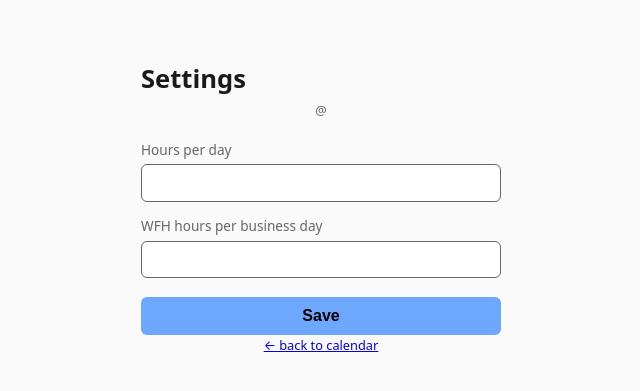
After one commit to DorskFR/praison, a FastAPI app: template praison/templates/settings.html in a window 1280 px wide. The commit adds this page. Shown: the top 391 px of the page, without its empty margins (319-959 px from the left). Run offline with FastAPI, Linux system fonts and the light colour scheme; the template is opened without the code that fills it, so the values that code supplies are empty; some libraries are stand-ins or nearby versions.

Commit message:
Per-user work settings: editable hours/day and WFH/day (PRA-4)
Registration hardcoded 8h/1.5 WFH for everyone with no way to change it. Work
parameters vary per person, and the WFH-per-business-day norm is 1.0 (1.5 is a
special-case override), so:

- New-user registration now defaults to 8h/day and 1.0 WFH/business-day
  (DEFAULT_HOURS_PER_DAY / DEFAULT_WFH_PER_BUSINESS_DAY).
- Add a /settings screen (auth-gated) where a user edits their own hours/day and
  WFH/day, persisted via Store.update_settings (SQLite + Postgres). The month
  projection already reads these from user.*, so it updates immediately.
- ⚙ link added to the month toolbar.

Values are per-user and isolated exactly like the rest of PRA-2. Existing accounts
(incl. the seeded owner at 8h/1.5) are unaffected.

Co-Authored-By: Claude Opus 4.8 (1M context) <noreply@anthropic.com>

```diff
--- a/praison/app.py
+++ b/praison/app.py
@@ -30,6 +30,10 @@ from praison.praise.session import PraiseSession, normalize_url, verify_credenti
 logger = logging.getLogger(__name__)
 
 CACHE_TTL_SECONDS = 600  # auto refresh praise data every 10 minutes
+
+# Defaults for a newly registered user; both are editable per user via /settings.
+DEFAULT_HOURS_PER_DAY = 8
+DEFAULT_WFH_PER_BUSINESS_DAY = 1.0
 
 _TEMPLATES_DIR = Path(__file__).parent / "templates"
 
@@ -204,7 +208,11 @@ def create_app(db: Store | None = None) -> FastAPI:
         user = db.get_user_by_identity(url, email)
         if user is None:
             user = db.create_user(
-                url, email, encrypted, hours_per_day=8, wfh_hours_per_business_day=1.5
+                url,
+                email,
+                encrypted,
+                hours_per_day=DEFAULT_HOURS_PER_DAY,
+                wfh_hours_per_business_day=DEFAULT_WFH_PER_BUSINESS_DAY,
             )
         else:
             db.update_login(user.id, encrypted)
@@ -220,6 +228,34 @@ def create_app(db: Store | None = None) -> FastAPI:
     def logout(request: Request) -> RedirectResponse:
         request.session.clear()
         return RedirectResponse("/login", status_code=303)
+
+    @app.get("/settings", response_class=HTMLResponse)
+    def settings_form(
+        request: Request, user: Annotated[User, Depends(require_user)]
+    ) -> HTMLResponse:
+        return templates.TemplateResponse(
+            request, "settings.html", {"request": request, "user": user}
+        )
+
+    @app.post("/settings", response_class=HTMLResponse)
+    def settings_save(
+        request: Request,
+        user: Annotated[User, Depends(require_user)],
+        hours_per_day: Annotated[str, Form()],
+        wfh_hours_per_business_day: Annotated[str, Form()],
+    ) -> Response:
+        try:
+            hours = int(float(hours_per_day))
+            wfh = float(wfh_hours_per_business_day)
+        except ValueError:
+            return templates.TemplateResponse(
+                request,
+                "settings.html",
+                {"request": request, "user": user, "error": "Please enter valid numbers."},
+                status_code=400,
+            )
+        db.update_settings(user.id, hours, wfh)
+        return RedirectResponse("/", status_code=303)
 
     @app.get("/", response_class=HTMLResponse)
     def index(user: Annotated[User, Depends(require_user)]) -> RedirectResponse:  # noqa: ARG001
--- a/praison/database.py
+++ b/praison/database.py
@@ -73,6 +73,10 @@ class Store(Protocol):
     def get_user_by_id(self, user_id: str) -> User | None: ...
 
     def update_login(self, user_id: str, encrypted_password: str) -> None: ...
+
+    def update_settings(
+        self, user_id: str, hours_per_day: int, wfh_hours_per_business_day: float
+    ) -> None: ...
 
     def claim_legacy_plans(self, user_id: str) -> None: ...
 
@@ -209,6 +213,16 @@ class SqliteStore:
                 "UPDATE users SET encrypted_password = ?, last_login_at = datetime('now') "
                 "WHERE id = ?",
                 (encrypted_password, user_id),
+            )
+            conn.commit()
+
+    def update_settings(
+        self, user_id: str, hours_per_day: int, wfh_hours_per_business_day: float
+    ) -> None:
+        with sqlite3.connect(self.db_path) as conn:
+            conn.execute(
+                "UPDATE users SET hours_per_day = ?, wfh_hours_per_business_day = ? WHERE id = ?",
+                (hours_per_day, wfh_hours_per_business_day, user_id),
             )
             conn.commit()
 
@@ -385,6 +399,17 @@ class PostgresStore:
             )
             conn.commit()
 
+    def update_settings(
+        self, user_id: str, hours_per_day: int, wfh_hours_per_business_day: float
+    ) -> None:
+        with self._connect() as conn, conn.cursor() as cur:
+            cur.execute(
+                "UPDATE users SET hours_per_day = %s, wfh_hours_per_business_day = %s "
+                "WHERE id = %s",
+                (hours_per_day, wfh_hours_per_business_day, user_id),
+            )
+            conn.commit()
+
     def claim_legacy_plans(self, user_id: str) -> None:
         with self._connect() as conn, conn.cursor() as cur:
             cur.execute(
--- a/praison/templates/_content.html
+++ b/praison/templates/_content.html
@@ -6,6 +6,7 @@
     <button class="refresh"
             hx-post="/month/{{ year }}/{{ month }}/refresh"
             hx-target="#content" hx-swap="innerHTML">⟳</button>
+    <a class="settings-link" href="/settings" title="Settings">⚙</a>
     <form method="post" action="/logout" class="logout"><button type="submit" title="Log out">⎋</button></form>
   </nav>
   {% if fetched_at %}<p class="meta">praise data as of {{ fetched_at }}</p>{% endif %}
--- /dev/null
+++ b/praison/templates/settings.html
@@ -0,0 +1,20 @@
+{% extends "base.html" %}
+{% block content %}
+<div class="login">
+  <h1>Settings</h1>
+  <p class="meta">{{ user.praise_email }} @ {{ user.praise_url }}</p>
+  {% if error %}<p class="error">⚠ {{ error }}</p>{% endif %}
+  <form method="post" action="/settings">
+    <label>Hours per day
+      <input type="number" name="hours_per_day" min="1" max="24" step="1"
+             value="{{ user.hours_per_day }}" required>
+    </label>
+    <label>WFH hours per business day
+      <input type="number" name="wfh_hours_per_business_day" min="0" max="24" step="0.5"
+             value="{{ user.wfh_hours_per_business_day }}" required>
+    </label>
+    <button type="submit">Save</button>
+  </form>
+  <p class="meta"><a href="/">← back to calendar</a></p>
+</div>
+{% endblock %}
--- a/praison/templates/static/style.css
+++ b/praison/templates/static/style.css
@@ -97,3 +97,5 @@ tr.plan-form button[type="button"] { background: var(--row-alt); color: var(--fg
   background: var(--accent); color: #000; border: none; border-radius: 6px;
   padding: 0.6rem 0.9rem; font-weight: 600; font-size: 1rem; cursor: pointer; margin-top: 0.3rem;
 }
+
+.month-nav .settings-link { color: var(--fg); text-decoration: none; font-size: 1.2rem; padding: 0.3rem 0.4rem; }
--- a/pyproject.toml
+++ b/pyproject.toml
@@ -1,6 +1,6 @@
 [project]
 name = "praison"
-version = "0.2.0"
+version = "0.3.0"
 description = "Web planning tool for Praise time tracking with workplace rules"
 authors = [
     { name = "DorskFR", email = "dorsk.dev@gmail.com" }
```
Also changed, not shown: tests/test_storage.py (+9 -0 lines), 1 other file.
